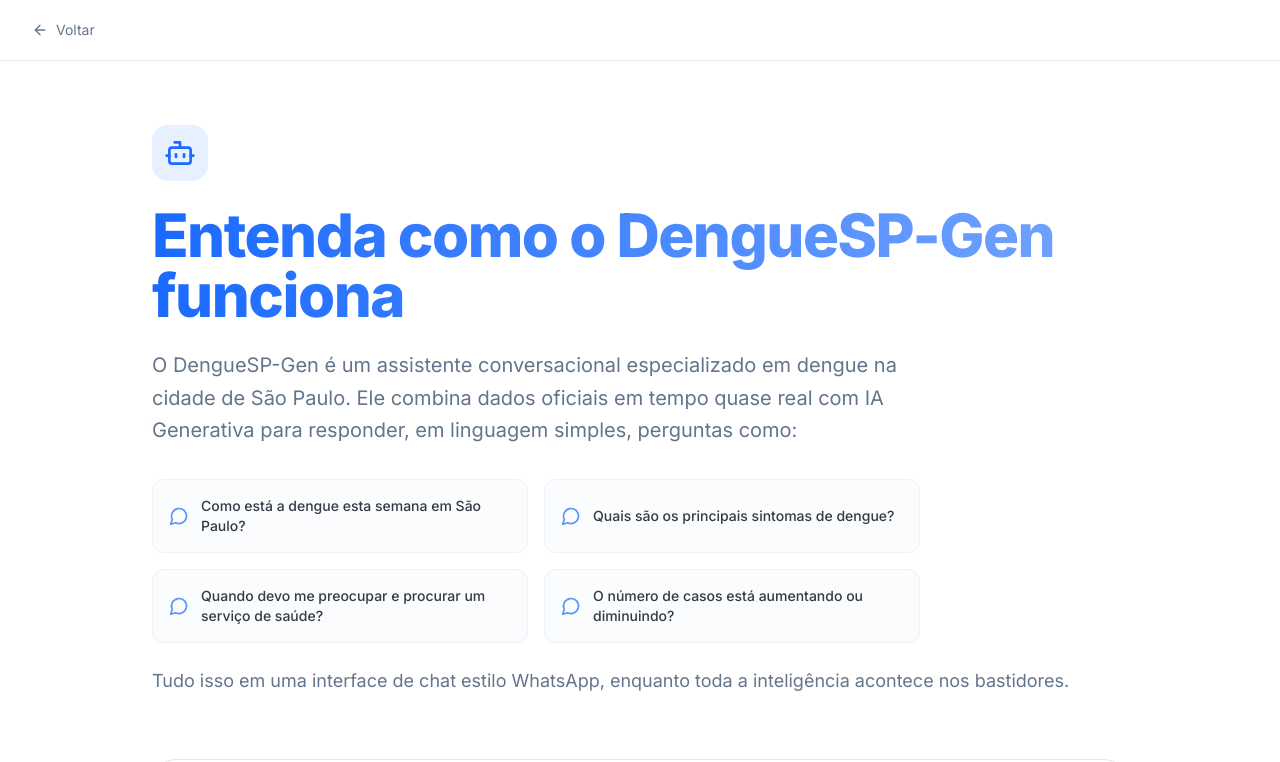
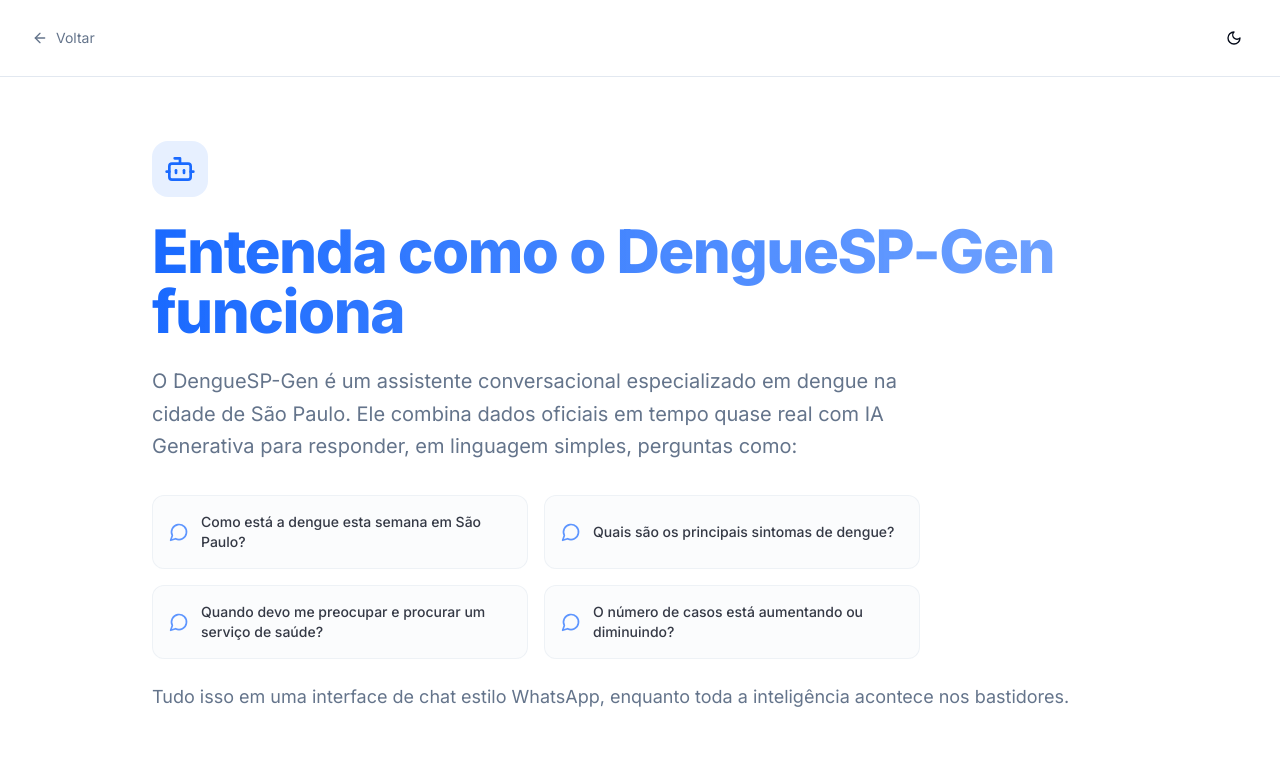
Before and after one commit to devviniuchita/denguesp-genai, a Next.js app: page /como-funciona in a window 1280 px wide. Shown: the top 762 px of the page. Built offline with nearby package versions, Linux system fonts and the light colour scheme; no server answers.

Commit message:
feat: adiciona temas dark / light nas páginas: 'como funciona', 'privacidade' e 'termos'.

```diff
--- a/app/como-funciona/page.tsx
+++ b/app/como-funciona/page.tsx
@@ -1,4 +1,5 @@
 import { InitiateChatButton } from "@/app/(home)/components/InitiateChatButton";
+import { ThemeToggle } from "@/components/ui/theme-toggle";
 import {
     Activity,
     ArrowLeft,
@@ -31,7 +32,7 @@
     <div className="min-h-screen bg-background">
       {/* Header */}
       <header className="border-b bg-background/50 backdrop-blur-sm sticky top-0 z-40 transition-all duration-300">
-        <div className="container mx-auto px-6 py-4">
+        <div className="container mx-auto px-6 py-4 flex items-center justify-between">
           <Link
             href="/"
             className="inline-flex items-center gap-2 text-sm text-muted-foreground hover:text-foreground transition-colors focus:outline-none focus:ring-2 focus:ring-primary rounded-md px-2 py-1"
@@ -40,6 +41,7 @@
             <ArrowLeft className="h-4 w-4" />
             Voltar
           </Link>
+          <ThemeToggle />
         </div>
       </header>
 
--- a/app/privacidade/page.tsx
+++ b/app/privacidade/page.tsx
@@ -1,4 +1,5 @@
 import { Button } from "@/components/ui/button";
+import { ThemeToggle } from "@/components/ui/theme-toggle";
 import { ArrowLeft, Clock, Lock, Mail, Shield } from "lucide-react";
 import { Metadata } from "next";
 import Link from "next/link";
@@ -51,7 +52,7 @@
     <div className="min-h-screen bg-background">
       {/* Header */}
       <header className="border-b bg-background/50 backdrop-blur-sm sticky top-0 z-40 transition-all duration-300">
-        <div className="container mx-auto px-6 py-4">
+        <div className="container mx-auto px-6 py-4 flex items-center justify-between">
           <Link
             href="/"
             className="inline-flex items-center gap-2 text-sm text-muted-foreground hover:text-foreground transition-colors mb-4 focus:outline-none focus:ring-2 focus:ring-primary rounded-md px-2 py-1"
@@ -60,6 +61,7 @@
             <ArrowLeft className="h-4 w-4" />
             Voltar
           </Link>
+          <ThemeToggle />
         </div>
       </header>
 
--- a/app/termos/page.tsx
+++ b/app/termos/page.tsx
@@ -1,4 +1,5 @@
 import { Button } from "@/components/ui/button";
+import { ThemeToggle } from "@/components/ui/theme-toggle";
 import { ArrowLeft, Clock, FileText } from "lucide-react";
 import { Metadata } from "next";
 import Link from "next/link";
@@ -51,11 +52,12 @@
     <div className="min-h-screen bg-background">
       {/* Header */}
       <header className="border-b bg-background/50 backdrop-blur-sm sticky top-0 z-40">
-        <div className="container mx-auto px-6 py-4">
+        <div className="container mx-auto px-6 py-4 flex items-center justify-between">
           <Link href="/" className="inline-flex items-center gap-2 text-sm text-muted-foreground hover:text-foreground transition-colors mb-4">
             <ArrowLeft className="h-4 w-4" />
             Voltar
           </Link>
+          <ThemeToggle />
         </div>
       </header>
 
```
Lines whose indentation alone changed are shown as unchanged.
